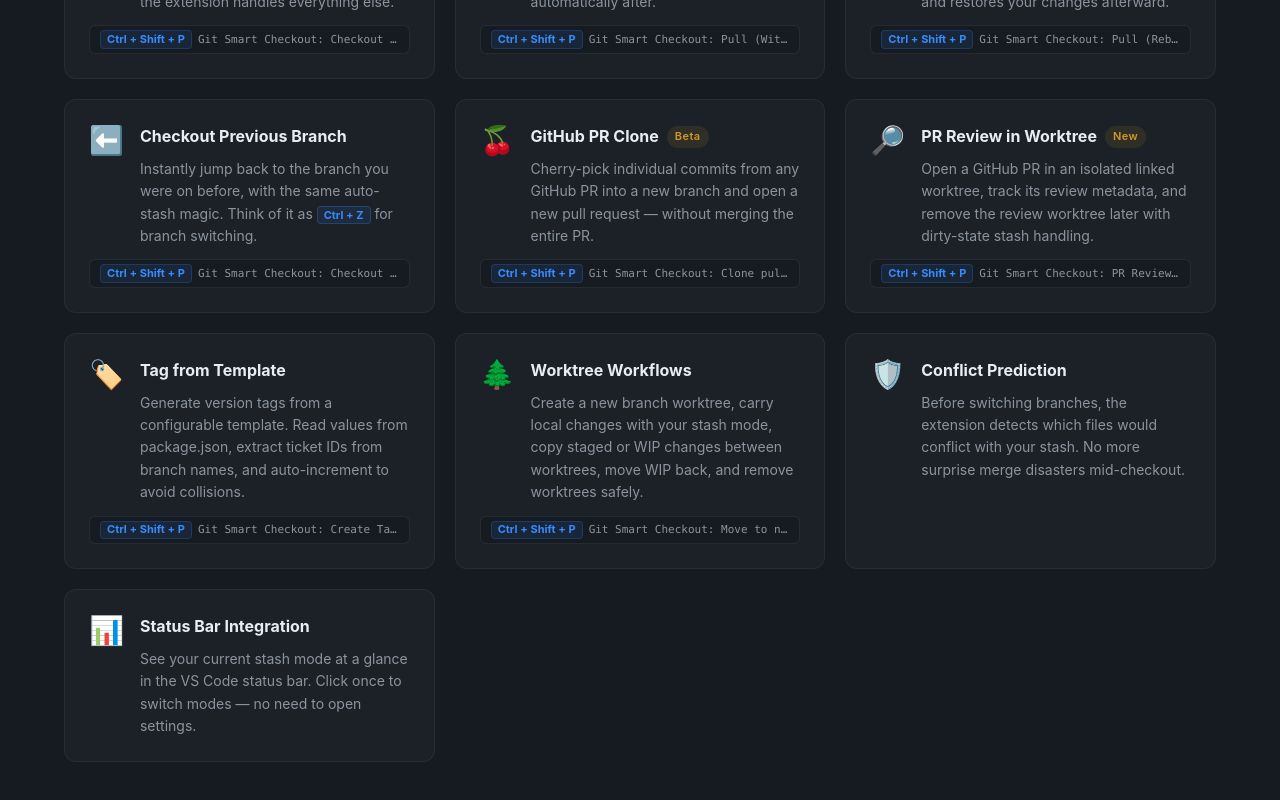
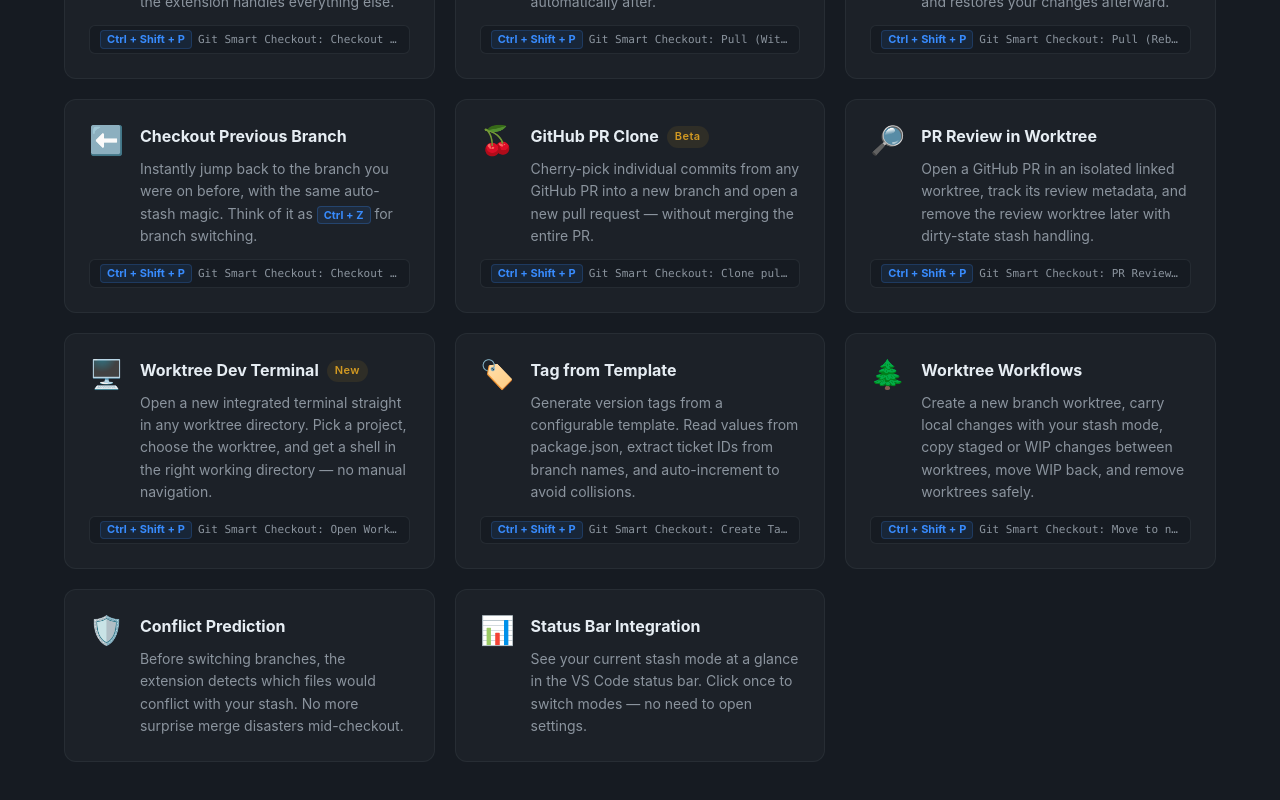
Before and after one commit to zaknafeyn/git-smart-checkout, a React (Vite) app in the folder website/: page / in a window 1280 px wide. Shown: the part 1453-2253 px from the top of the page. Built offline with nearby package versions, Linux system fonts and the light colour scheme; no server answers; a web font is replaced by a local one.

Commit message:
feat: add 'Worktree Dev Terminal' feature with integrated terminal support

```diff
--- a/website/src/components/Features/Features.tsx
+++ b/website/src/components/Features/Features.tsx
@@ -64,8 +64,16 @@
     description:
       'Open a GitHub PR in an isolated linked worktree, track its review metadata, and remove the review worktree later with dirty-state stash handling.',
     command: 'Git Smart Checkout: PR Review in Worktree',
+    color: 'purple',
+  },
+  {
+    icon: '🖥️',
+    title: 'Worktree Dev Terminal',
+    description:
+      'Open a new integrated terminal straight in any worktree directory. Pick a project, choose the worktree, and get a shell in the right working directory — no manual navigation.',
+    command: 'Git Smart Checkout: Open Worktree Dev Terminal...',
     tag: 'New',
-    color: 'purple',
+    color: 'blue',
   },
   {
     icon: '🏷️',
```
